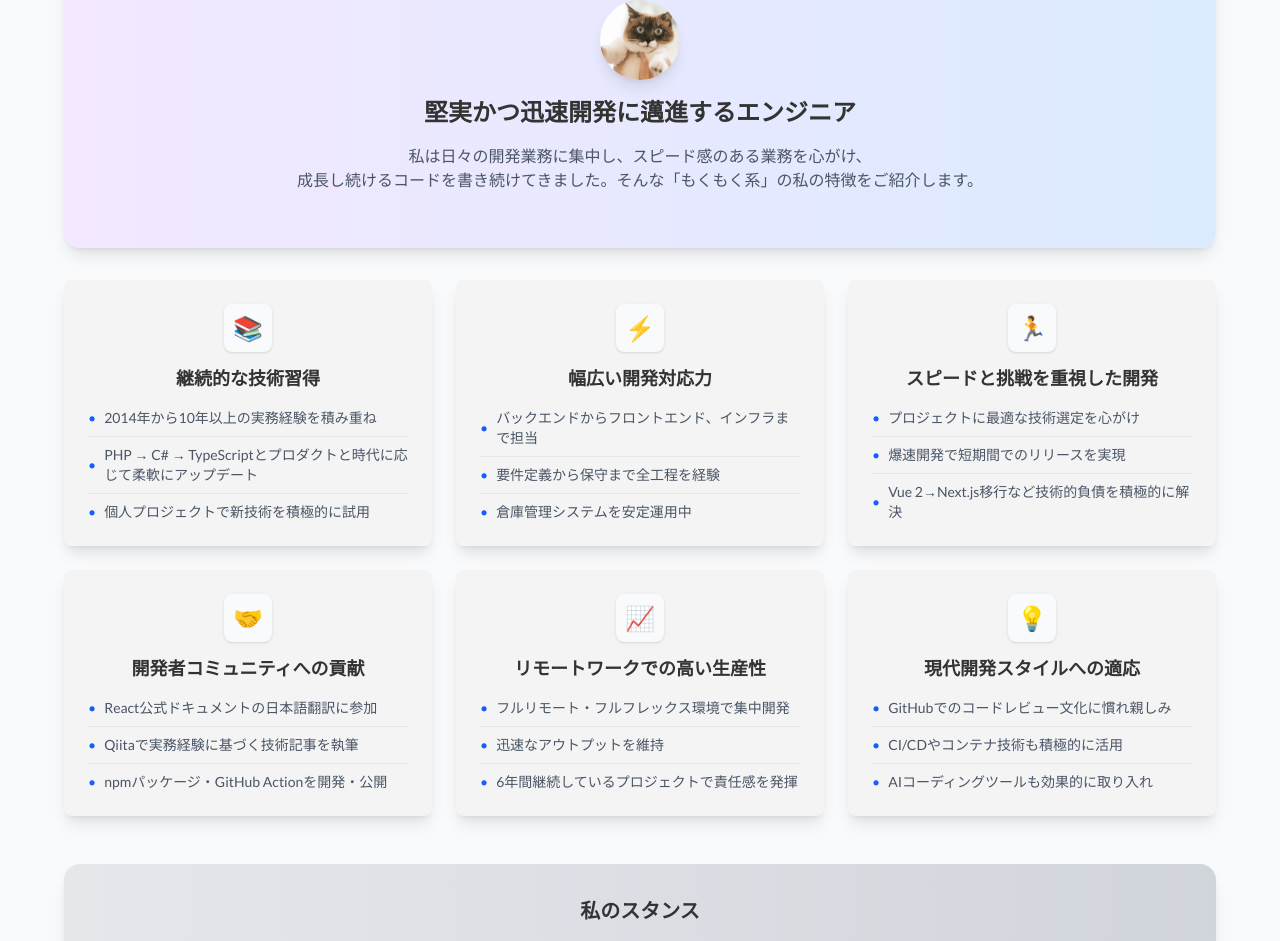
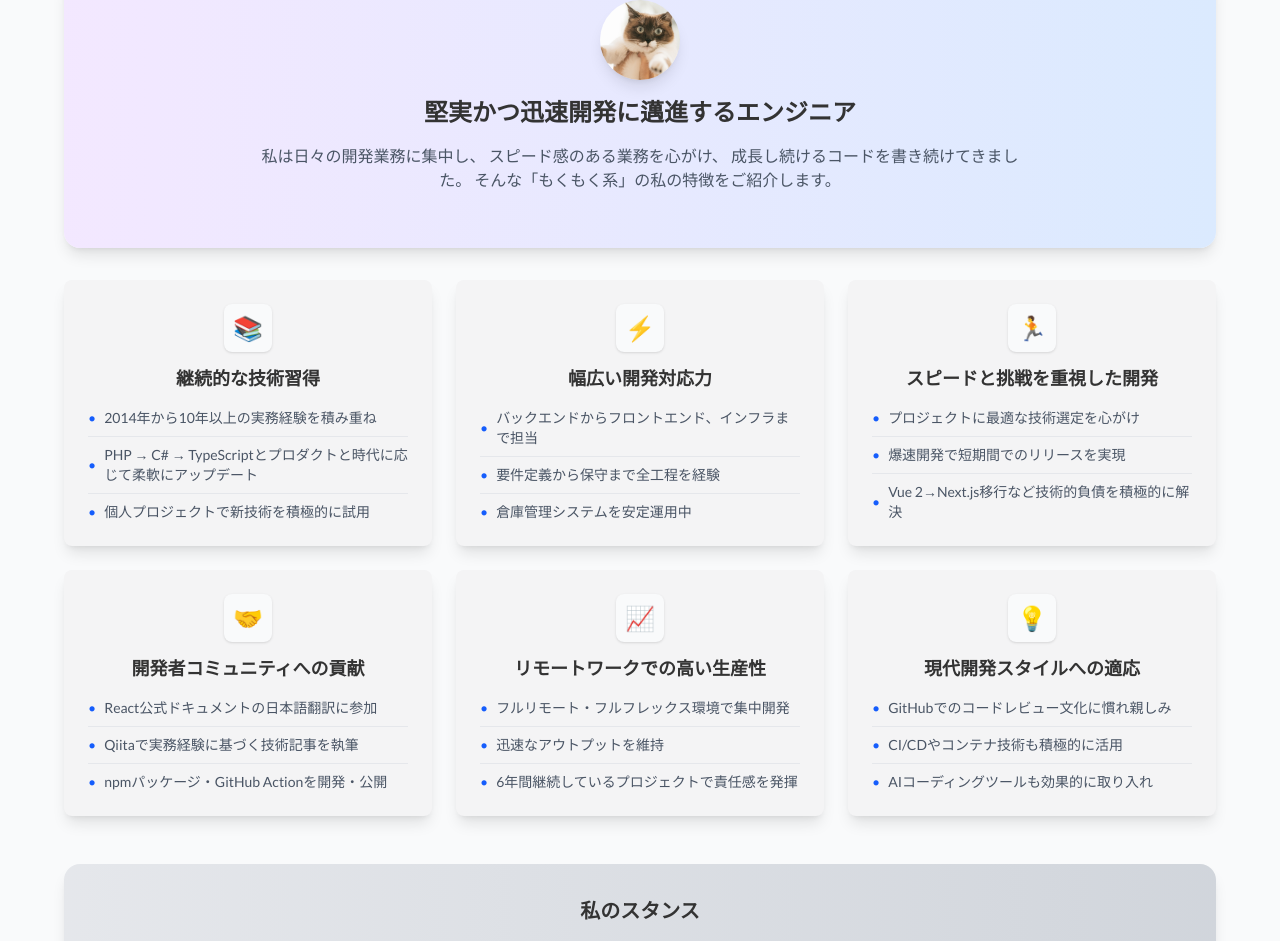
Before and after one commit to kik4/my-portfolio-next, a Next.js app: page / in a window 1280 px wide. Shown: the part 4199-5140 px from the top of the page. Built offline with nearby package versions, Linux system fonts and the light colour scheme.

Commit message:
tweak style

```diff
--- a/app/page.tsx
+++ b/app/page.tsx
@@ -563,13 +563,10 @@ export default function Home() {
                     <h3 className="mb-4 font-bold text-2xl">
                       堅実かつ迅速開発に邁進するエンジニア
                     </h3>
-                    <p className="mx-auto max-w-3xl whitespace-nowrap text-gray-600 dark:text-gray-300">
+                    <p className="mx-auto max-w-3xl text-gray-600 [line-break:strict] dark:text-gray-300">
                       私は日々の開発業務に集中し、
-                      <wbr />
                       スピード感のある業務を心がけ、
-                      <wbr />
                       成長し続けるコードを書き続けてきました。
-                      <wbr />
                       そんな「もくもく系」の私の特徴をご紹介します。
                     </p>
                   </div>
```
